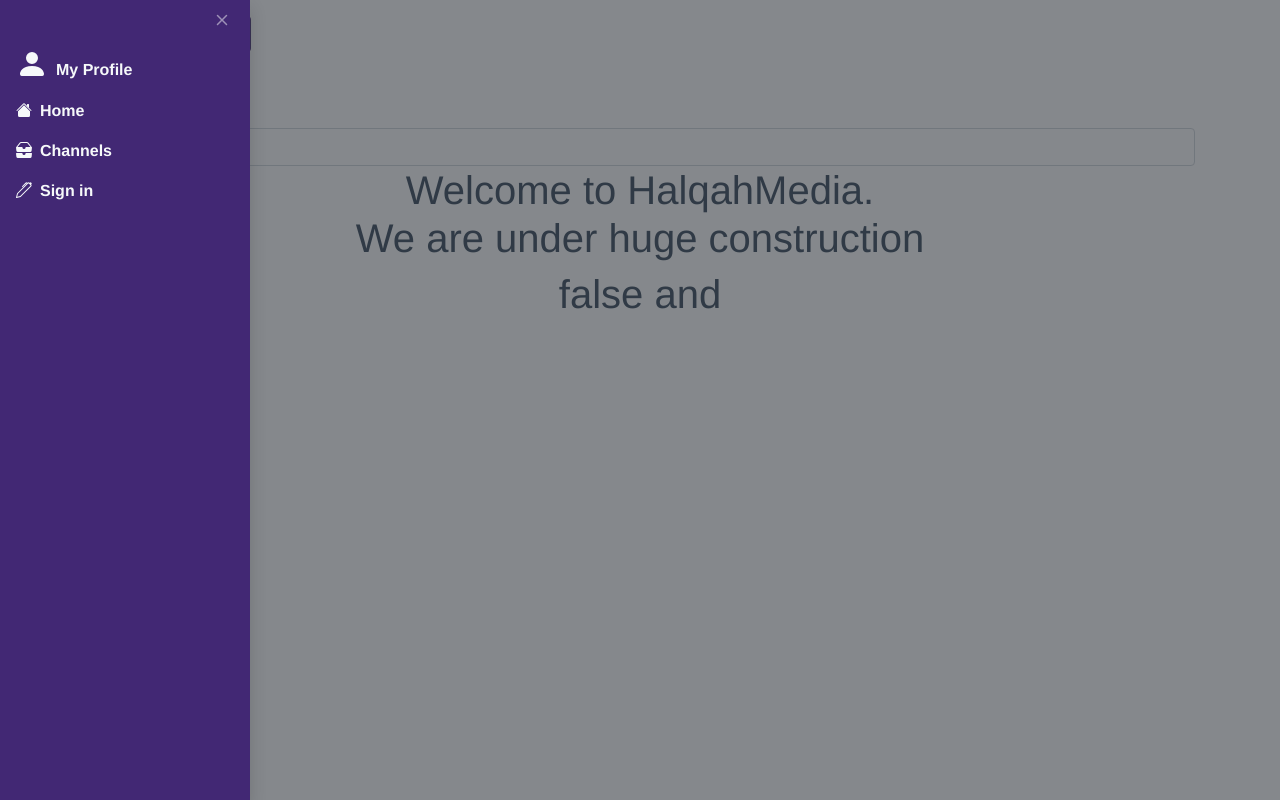
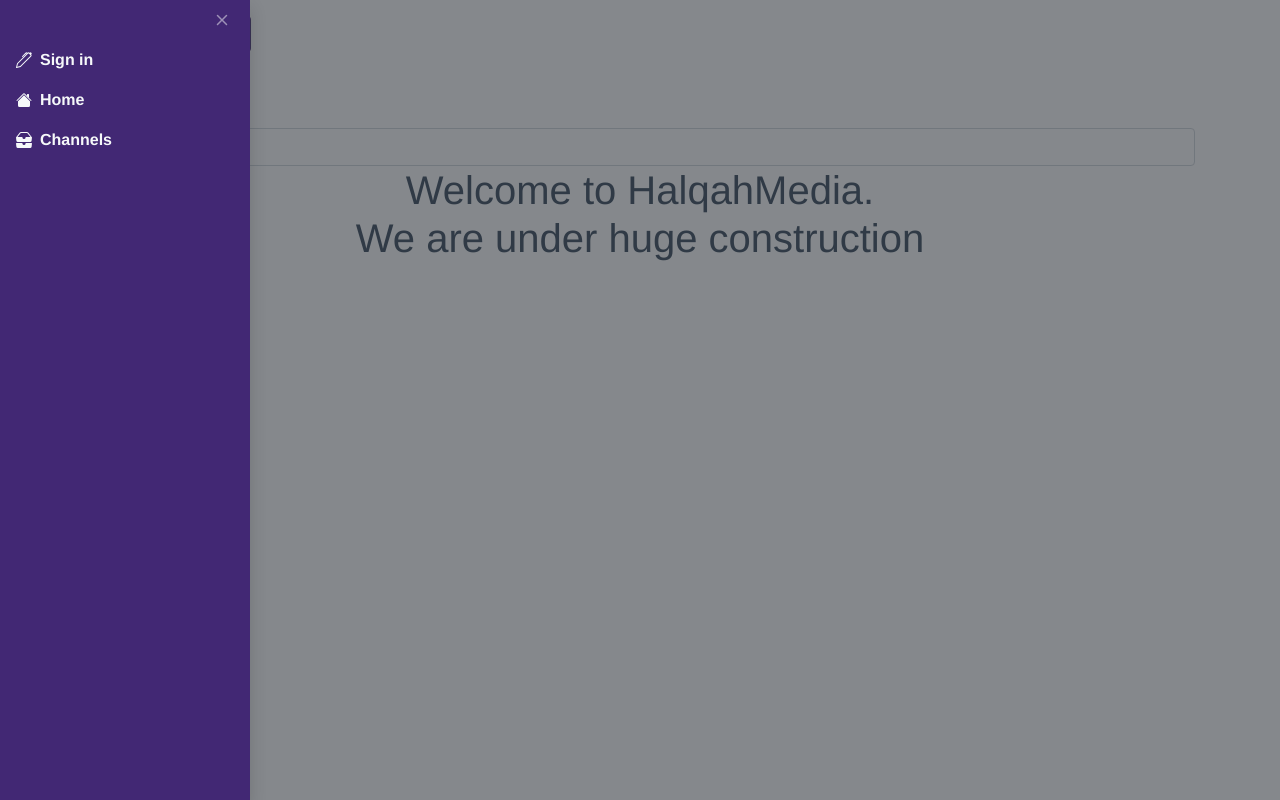
Before and after one commit to teezzan/halqah, a Vue app: page / in a window 1280 px wide. Both pictures are taken after a click on the button "Menu". Built offline with nearby package versions, Linux system fonts and the light colour scheme; what vue-audio-better, vue-file-agent, xns-audio-player-simple would draw is missing.

Commit message:
rearranged the sidebar

```diff
--- a/src/App.vue
+++ b/src/App.vue
@@ -22,10 +22,16 @@
           width="250px"
         >
           <ul >
-             <router-link to="/user" class="my-4">
+             <router-link to="/user" class="my-4" v-if="authStatus == 'success'" >
               <li>
-                <b-icon icon="person-fill" font-scale="2" class="mr-2 "></b-icon>
+                <b-icon icon="person-fill" font-scale="3" class="mr-2 "></b-icon>
                 <span >My Profile</span>
+              </li>
+            </router-link>
+            <router-link to="/signin" class="my-5" v-else-if="authStatus == ''">
+              <li>
+                <b-icon icon="pen" font-scale="1" class="mr-2"></b-icon>
+                <span >Sign in</span>
               </li>
             </router-link>
             <router-link to="/">
@@ -40,13 +46,14 @@
                 <span >Channels</span>
               </li>
             </router-link>
-            <router-link to="/signin">
-              <li>
-                <b-icon icon="pen" font-scale="1" class="mr-2"></b-icon>
-                <span >Sign in</span>
-              </li>
-            </router-link>
+
           </ul>
+          <b-btn class="mt-2 mx-auto" v-if="authStatus == 'success'" @click="logout">
+              <!-- <div> -->
+                <!-- <b-icon icon="pen" font-scale="1" class="mr-2"></b-icon> -->
+                <span >Sign Out</span>
+              <!-- </div> -->
+            </b-btn>
         </b-sidebar>
 
       </div>
@@ -142,6 +149,20 @@
       ]
     };
   },
+  methods: {
+    logout(){
+      this.$store
+        .dispatch("logout")
+        .then(() => {
+          window.location = '/signin';
+        })
+        .catch(err => {
+          console.log(err);
+          window.location = '/signin';
+        });
+      console.log("logout")
+    }
+  },
   computed: mapGetters(["isLoggedIn", "authStatus"]),
   mounted() {
     if (this.isLoggedIn) {
--- a/src/store/mutations.js
+++ b/src/store/mutations.js
@@ -13,6 +13,7 @@
   logout(state) {
     state.status = ''
     state.token = ''
+    state.user = {}
   },
   user_success(state, user) {
     state.user = user
--- a/src/views/Home.vue
+++ b/src/views/Home.vue
@@ -6,7 +6,6 @@
       </b-input-group>
     </div>
     <h1>Welcome to HalqahMedia. <br/> We are under huge construction</h1>
-    <h1>{{ isLoggedIn }} and {{ authStatus }}</h1>
   </b-container>
 </template>
 
@@ -16,7 +15,8 @@
 export default {
   data() {
     return {
-      songs: []
+      songs: [],
+      name: ""
     };
   },
   computed: mapGetters(["isLoggedIn", "authStatus"])
```
